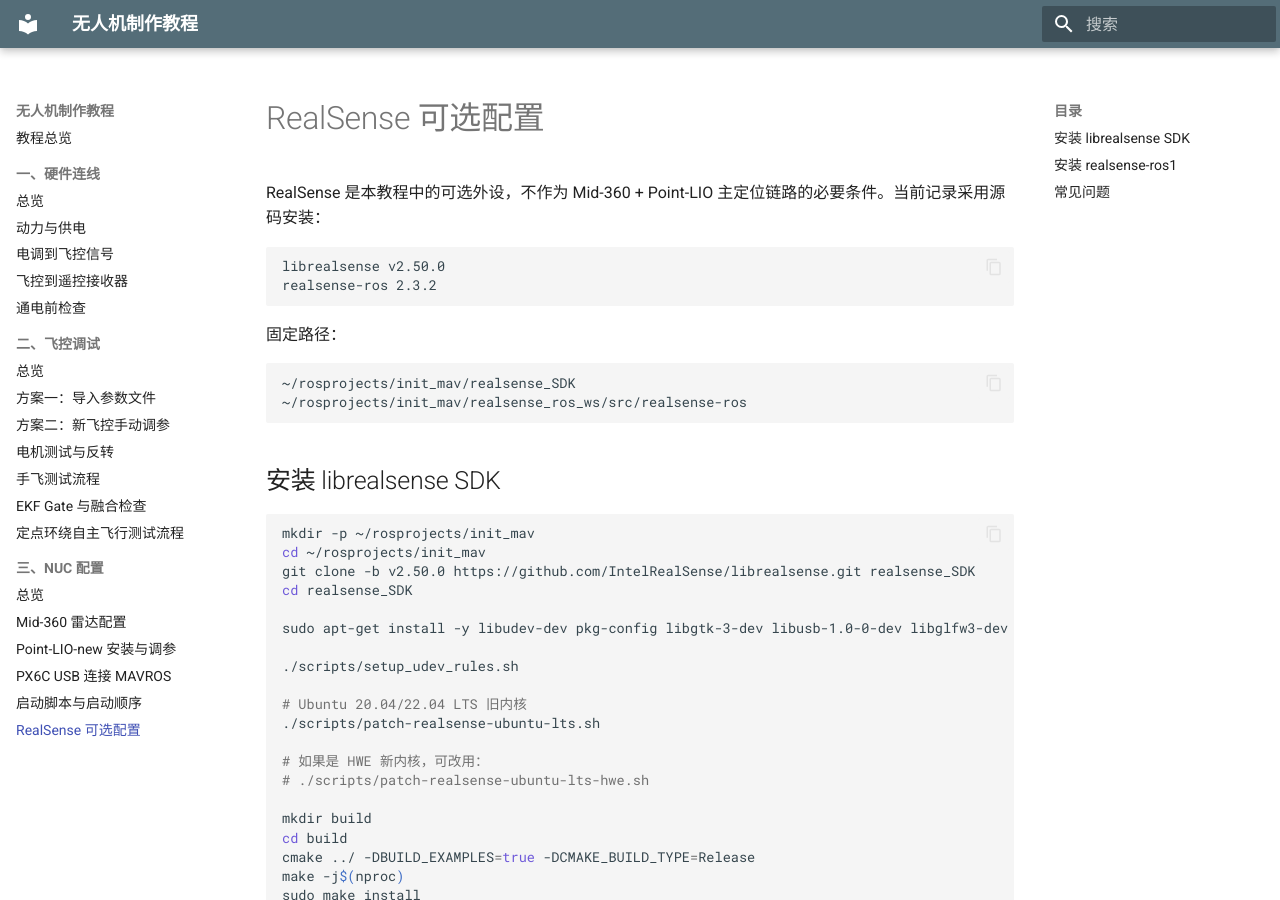
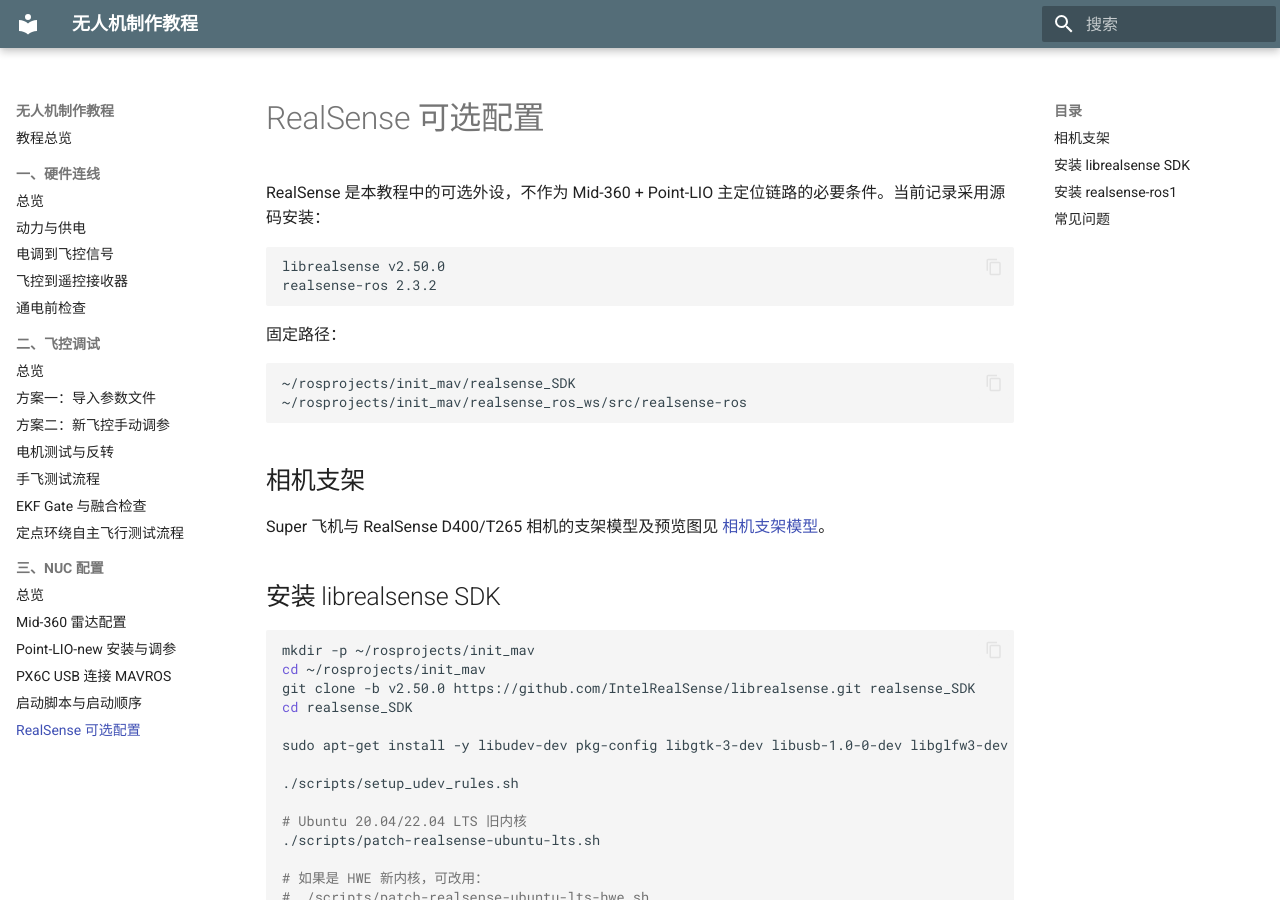
Before and after one commit to Ma-Phil/SuperUAV-tutorial, an MkDocs documentation site: the page built from docs/nuc/realsense.md, in a window 1280 px wide and 900 px high. Built offline with MkDocs 1.6.1 and Material for MkDocs 9.7.7, drawn with Linux system fonts in a browser that asks for light colours.

Commit message:
在 RealSense 配置页添加相机支架模型入口

````diff
--- a/docs/nuc/realsense.md
+++ b/docs/nuc/realsense.md
@@ -13,6 +13,10 @@ realsense-ros 2.3.2
 ~/rosprojects/init_mav/realsense_SDK
 ~/rosprojects/init_mav/realsense_ros_ws/src/realsense-ros
 ```
+
+## 相机支架
+
+Super 飞机与 RealSense D400/T265 相机的支架模型及预览图见 [相机支架模型](../hardware/realsense-mount.md)。
 
 ## 安装 librealsense SDK
 
````
